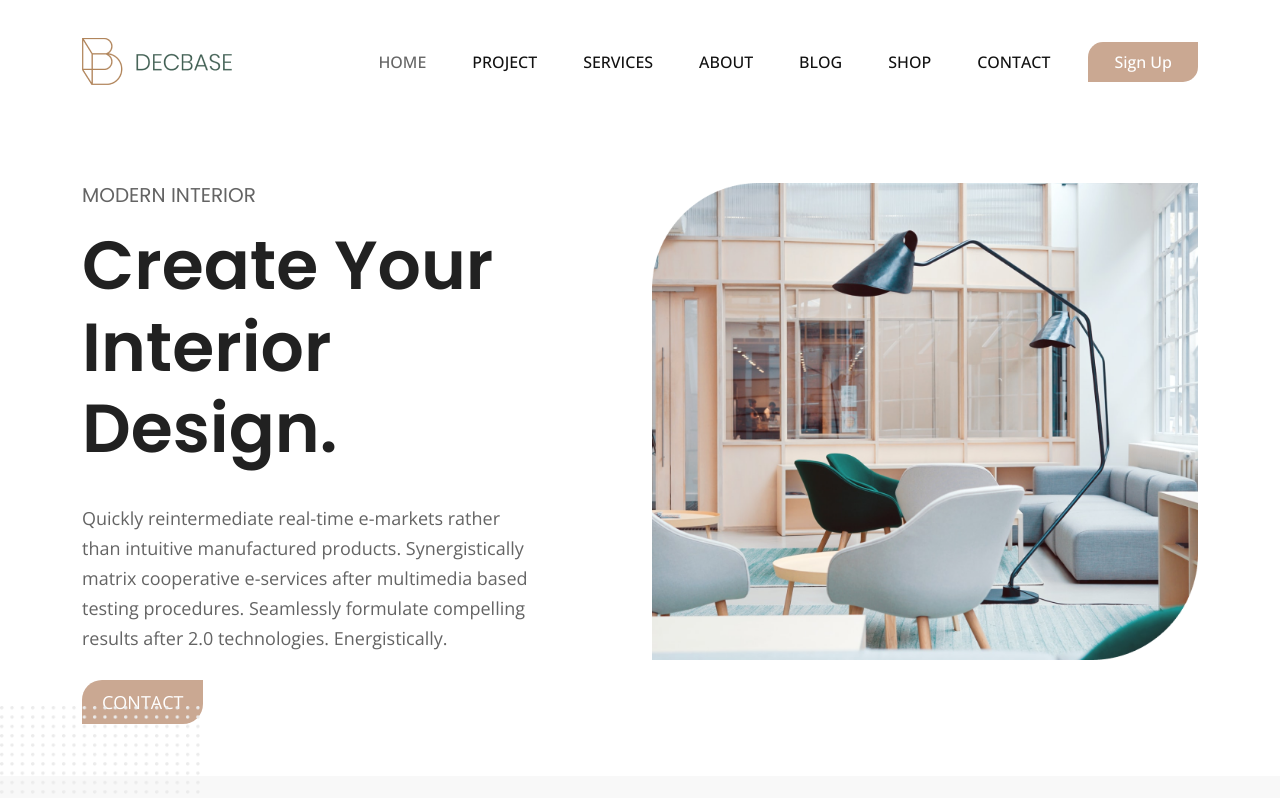
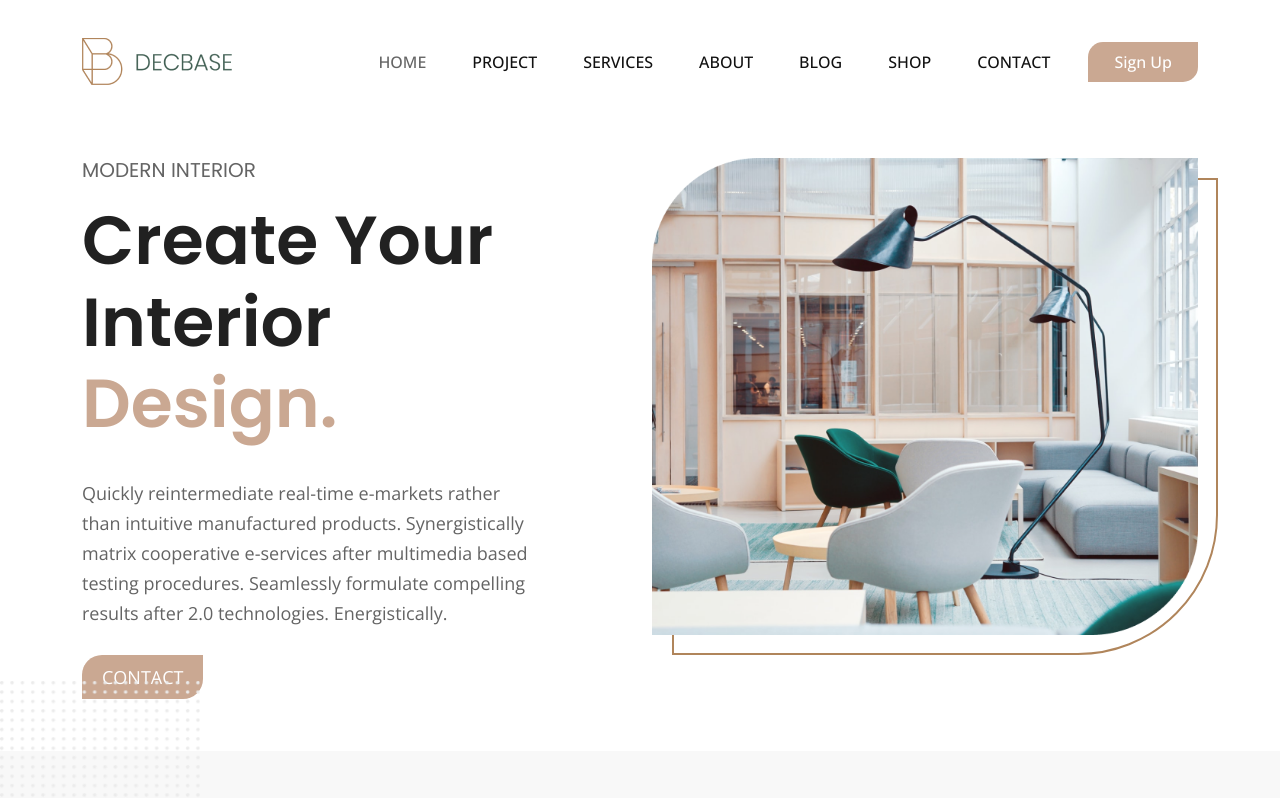
Before and after one commit to rubelhossain999/figma-to-html-Decbase, a plain HTML site: page index.html in a window 1280 px wide. Shown: the top 798 px of the page. Drawn offline with nearby package versions, Linux system fonts and the light colour scheme.

Commit message:
Website Animated

```diff
--- a/index.html
+++ b/index.html
@@ -11,6 +11,8 @@
     <!-- Bootstrap CSS Link -->
     <link href="https://cdn.jsdelivr.net/npm/bootstrap@5.2.3/dist/css/bootstrap.min.css" rel="stylesheet"
         integrity="sha384-rbsA2VBKQhggwzxH7pPCaAqO46MgnOM80zW1RWuH61DGLwZJEdK2Kadq2F9CUG65" crossorigin="anonymous">
+    <!-- Animate Css-->
+    <link rel="stylesheet" href="https://cdnjs.cloudflare.com/ajax/libs/animate.css/4.1.1/animate.min.css" />
     <!-- owl - carousel CSS -->
     <link rel="stylesheet" href="assets/css/owl.carousel.min.css">
     <!-- Main Css -->
@@ -20,7 +22,7 @@
 <body>
 
     <!-- Header Section start -->
-    <header class="header-area">
+    <header class="header-area animate__animated animate__fadeInDownBig animate__delay-1s sticky-top">
         <nav class="navbar navbar-expand-lg">
             <div class="container">
                 <a class="navbar-brand" href="index.html">
@@ -70,12 +72,12 @@
         <div class="hero-section">
             <div class="container">
                 <div class="row">
-                    <div class="col-md-5 d-flex align-items-center">
+                    <div class="col-md-5 d-flex align-items-center animate__animated animate__fadeInLeft animate__delay-1s">
                         <div class="hero-right">
                             <h4>MODERN INTERIOR</h4>
                             <h1>
                                 Create Your <br />
-                                Interior Design.
+                                Interior <span class="text-design">Design.</span>
                             </h1>
                             <p>
                                 Quickly reintermediate real-time e-markets rather than intuitive manufactured products.
@@ -87,8 +89,8 @@
                             </div>
                         </div>
                     </div>
-                    <div class="col-md-6 offset-md-1">
-                        <div class="hero-left">
+                    <div class="col-md-6 offset-md-1 animate__animated animate__fadeInRight animate__delay-1s">
+                        <div class="hero-left image-design">
                             <img src="assets/images/Hero/hero.png" alt="">
                         </div>
                     </div>
--- a/style.css
+++ b/style.css
@@ -22,7 +22,8 @@ h4 {
 
 /* Header CSS  */
 header.header-area {
-    padding: 25px;
+    padding-top: 25px;
+    background: #fff;
 }
 
 .header-area .nav-item {
@@ -138,6 +139,10 @@ footer.footer-area {
 /***************
  Hero Section
  ***************/
+span.text-design {
+    color: #caa892;
+}
+
 .hero-right h1 {
     color: #212121;
     font-size: 68px;
@@ -145,24 +150,29 @@ footer.footer-area {
     padding-bottom: 25px;
     padding-top: 10px;
 }
+
 .hero-left img {
     width: 100%;
 }
+
 .hero-right h4 {
     font-size: 20px;
     color: #646464;
     font-weight: 400;
 }
+
 .hero-right p {
     font-size: 18px;
     color: #646464;
     line-height: 30px;
     font-family: 'Open Sans';
 }
+
 .hero-section {
     margin-top: 60px;
     margin-bottom: 60px;
 }
+
 .theme-button a {
     text-decoration: none;
     background: #caa892;
@@ -171,10 +181,29 @@ footer.footer-area {
     border-radius: 20px 0px;
     font-size: 18px;
 }
+
 .theme-button {
     padding-top: 20px;
 }
+
 .theme-button a:hover {
     color: #eae4e1;
     transition: .3s;
 }
+
+.image-design {
+    position: relative;
+    z-index: 1;
+}
+
+.image-design::after {
+    position: absolute;
+    content: "";
+    border: 2px solid #B0855B;
+    height: 100%;
+    width: 100%;
+    top: 20px;
+    left: 20px;
+    z-index: -1;
+    border-radius: 140px 0px;
+}
```
